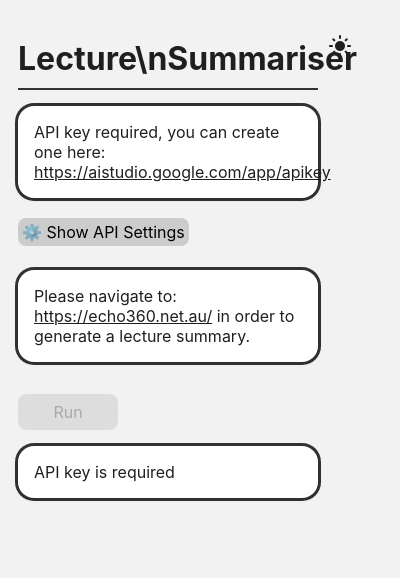
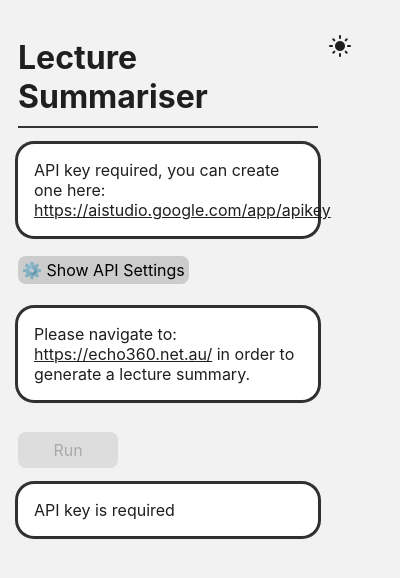
Before and after one commit to kianslagter/lecture-summary, a browser extension: page popup/index.html in a window 400 px wide. Drawn offline with Linux system fonts and the light colour scheme.

Commit message:
fix title size for different display sizes

```diff
--- a/popup/index.css
+++ b/popup/index.css
@@ -174,8 +174,14 @@ h1 {
 }
 
 .title {
-  width: 100%;
-  white-space: pre-line;
-  text-align: center;
+  display: flex;
+  flex-direction: column;
+  text-align: left;
+  font-size: clamp(2rem, 5vw, 2rem);
+  line-height: 1.2;
   margin-bottom: 1rem;
 }
+
+.title-line {
+  display: block;
+}
--- a/popup/index.html
+++ b/popup/index.html
@@ -12,7 +12,10 @@
     </style>
   </head>
   <body>
-    <h1 class="title">Lecture\nSummariser</h1>
+    <h1 class="title">
+      <span class="title-line">Lecture</span>
+      <span class="title-line">Summariser</span>
+    </h1>
     <button class="theme-toggle" id="theme-toggle">
       <i class="material-icons light-icon">light_mode</i>
       <i class="material-icons dark-icon">dark_mode</i>
```
